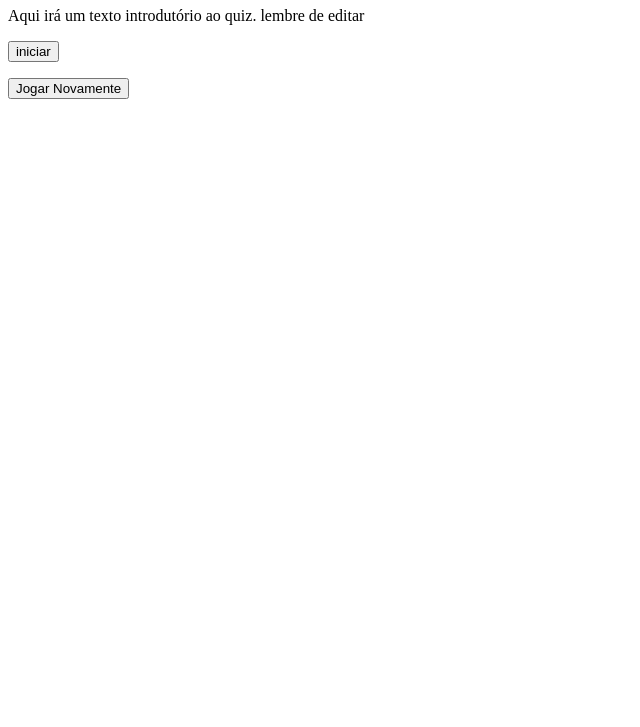
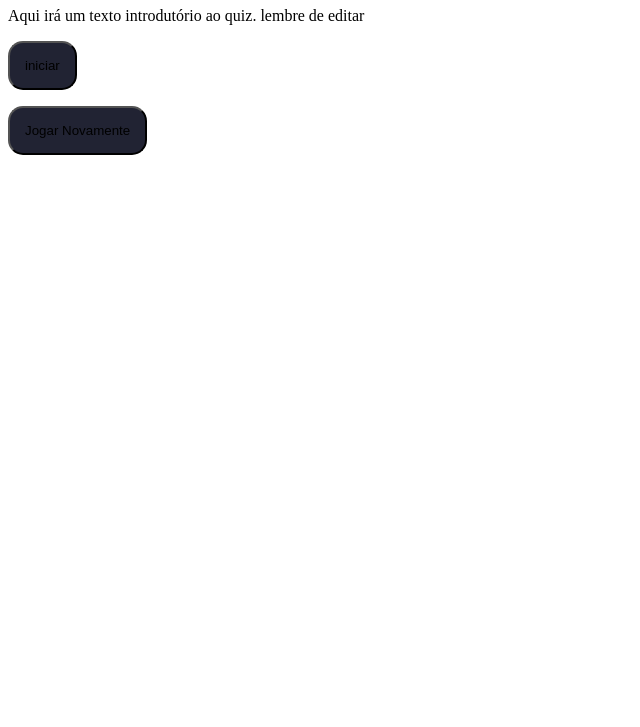
Before and after one commit to drmiguels/quiz-interativo, a plain HTML site: page index.html in a window 1280 px wide. Shown: the part 73-800 px from the top of the page, without its empty margins (0-640 px from the left). Drawn offline with Linux system fonts and the light colour scheme.

Commit message:
Update style.css

```diff
--- a/style.css
+++ b/style.css
@@ -34,6 +34,20 @@ h1{
     color: var(--cor-destaque);
 }
 
+button{
+    background-color: var(--cor-secundaria);
+    color: var(--cor-texto)
+    border:none;
+    border-radius: 15px;
+    padding: 15px;
+    transition: background-color 0.3s;
+    }
+
+button:hover{
+    background-color: var(--cor-destaque);
+    color: var(--cor-principal);
+}
+
 .caixa-alternativas{
     display: flex;
     flex-direction: column;
```
